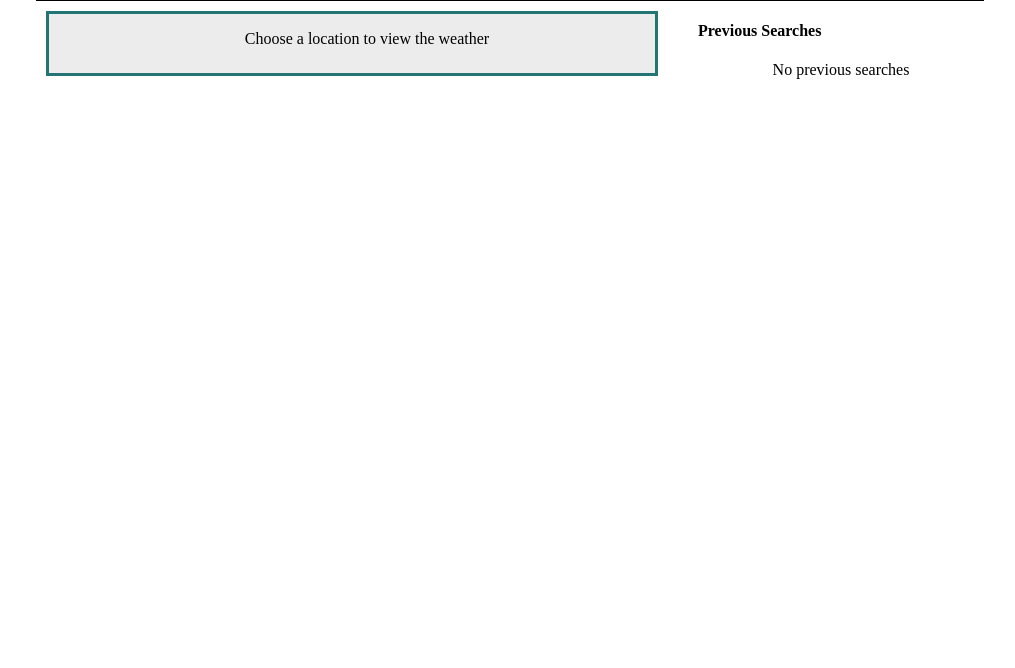
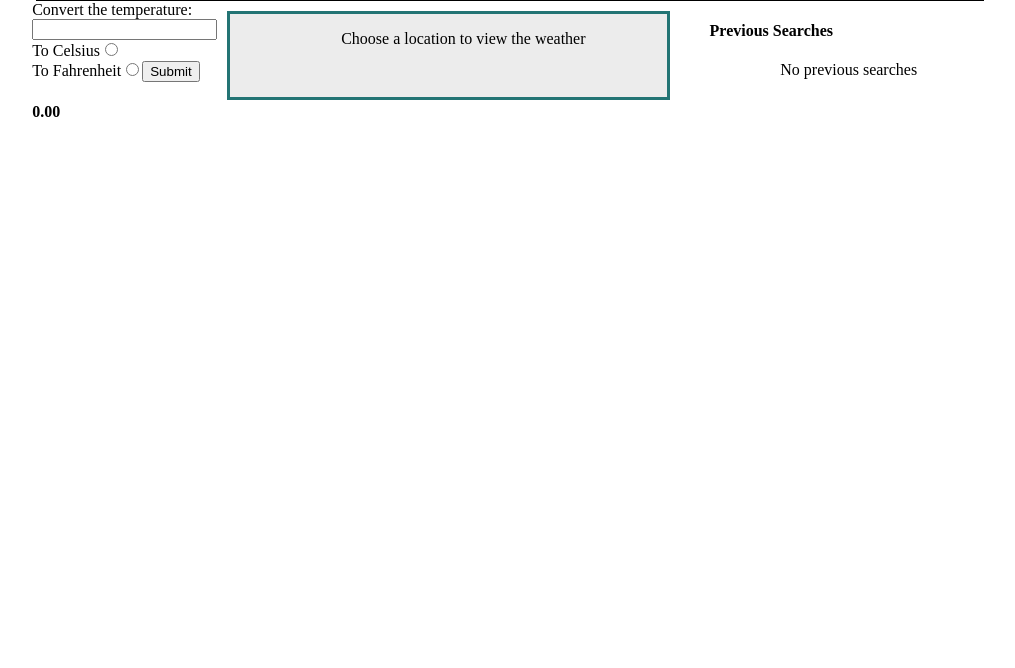
Before and after one commit to joinpursuit/8-4-weather-app-project, a website: page index.html in a window 1280 px wide. Shown: the part 132-800 px from the top of the page, without its empty margins (130-1145 px from the left). Drawn offline with Linux system fonts and the light colour scheme.

Commit message:
finished with all additional features

```diff
--- a/index.html
+++ b/index.html
@@ -25,9 +25,12 @@
 
 <body>
 
-<aside id = "tempWidget"></aside>
+
 
 <main>
+    <aside id = "tempWidget"></aside>
+
+
     <div id = "infoBoxes">
         <article id = "currentWeather">
             <p>Choose a location to view the weather</p>
--- a/main.js
+++ b/main.js
@@ -9,7 +9,7 @@ const currentWeather = document.querySelector("#currentWeather");
 const ul = document.querySelector("ul");
 const hisotryPtag = document.querySelector("section p");
 
-
+tempWidget(data);
 
 form.addEventListener('submit', (event) => {
     event.preventDefault();
@@ -260,3 +260,114 @@ a.addEventListener("click", (event) => {//how to target the li. - im not sure. /
 })
 
 }
+
+
+//do I want the widget to be another function???
+function tempWidget(data) {
+    const tempWidget = document.querySelector("#tempWidget");
+    //make the form
+    const formForWidget = document.createElement("form");
+    tempWidget.append(formForWidget);
+
+    //make label.
+    const label = document.createElement("label");
+    label.textContent = "Convert the temperature:";
+    formForWidget.append(label);
+
+    //make input
+    const input = document.createElement('input');
+    //input.setAttribute('type', 'number' );
+    input.type = "number";//both works.
+    input.id = "temp-to-convert";
+    formForWidget.append(input);
+
+    //label for to-c
+    const labelToC = document.createElement("label");
+    labelToC.textContent = "To Celsius";
+    labelToC.setAttribute('for', "to-c");
+    //labelToC.for = "to-c";
+    formForWidget.append(labelToC);
+
+    //make C radios button.
+    const inputRadioC = document.createElement("input");
+    inputRadioC.type = 'radio';
+    inputRadioC.id = "to-c";
+    inputRadioC.name = "convert-temp";
+    inputRadioC.value = "c";
+    formForWidget.append(inputRadioC);
+
+    //add break
+    const br = document.createElement('br');
+    formForWidget.append(br);
+
+    //label for to-f
+    const labelToF = document.createElement("label");
+    labelToF.textContent = "To Fahrenheit";
+    labelToF.setAttribute('for', "to-f");
+    //labelToF.for = "to-f"; //do  not work for some reason... not sure why.
+    formForWidget.append(labelToF);
+
+    //make F radios button
+    const inputRadioF = document.createElement("input");
+    inputRadioF.type = 'radio';
+    inputRadioF.id = "to-f";
+    inputRadioF.name = "convert-temp";
+    inputRadioF.value = "f";
+    formForWidget.append(inputRadioF);
+
+    //make submit button
+    const inputForWidget = document.createElement("input");
+    inputForWidget.type = "submit";
+    formForWidget.append(inputForWidget);
+
+    //make h4 that shows result
+    const h4 = document.createElement("h4");
+    h4.textContent = "0.00";
+    formForWidget.append(h4);
+
+    //need for a eventlistener - to run the convertion then it should be good.
+
+
+    formForWidget.addEventListener('submit', (event) => {
+    event.preventDefault();
+
+    // const location = document.querySelector('#location');
+    // let input = location.value;
+    // getWeatherData(input);
+    const temperature = document.querySelector("#temp-to-convert").value;
+    //console.log(temperature);
+    const radioOutput = document.querySelector('input[name="convert-temp"]:checked');//got this from https://stackoverflow.com/questions/1423777/how-can-i-check-whether-a-radio-button-is-selected-with-javascript
+    //console.log(radioOutput);
+
+    calTemp(temperature, radioOutput);
+
+    formForWidget.reset();
+
+  });
+
+
+}
+
+function calTemp(temperature,radioOutput) {
+    //if radio is C to c to f - else vice versa.
+    let convertedTemp = 0;
+    let h4temp = document.querySelector('h4');
+
+    if (radioOutput === null && temperature === "") {
+        h4temp.textContent = "Please provide temp and conversion";
+    } else if (temperature === "") {
+    h4temp.textContent = "Empty Temperature";
+    //console.log("missing temp");
+   } else if (radioOutput === null) {
+    //console.log("Error empty radio")
+    h4temp.textContent = "Empty Radio";
+    }  else if (radioOutput.value === "c") {
+    //cal F to C
+    convertedTemp = (temperature - 32) * (5/9);
+    h4temp.textContent = convertedTemp.toFixed(2);
+    } else if (radioOutput.value === "f") {
+    //cal C to F
+    convertedTemp = (temperature* 1.8) + 32;
+    h4temp.textContent = convertedTemp.toFixed(2);
+    }
+}
--- a/style.css
+++ b/style.css
@@ -23,13 +23,14 @@ main {
 #infoBoxes {
     display: grid;
     /* background-color: aqua; */
-    grid-column: 2/6;
+    grid-column: 3/6;
     /* vertical-align: middle; */
 }
 
 #currentWeather {
     display: grid;
     grid-row: 1/2;
+    /* grid-column: 2/3; */
     padding-left: 30px;
     text-align: center;
     border: 3px solid #237474;
@@ -74,3 +75,8 @@ img {
     margin-left: auto;
     margin-right: auto;
 }
+
+#tempWidget {
+    display: grid;
+    grid-column: 2/3;
+}
```
